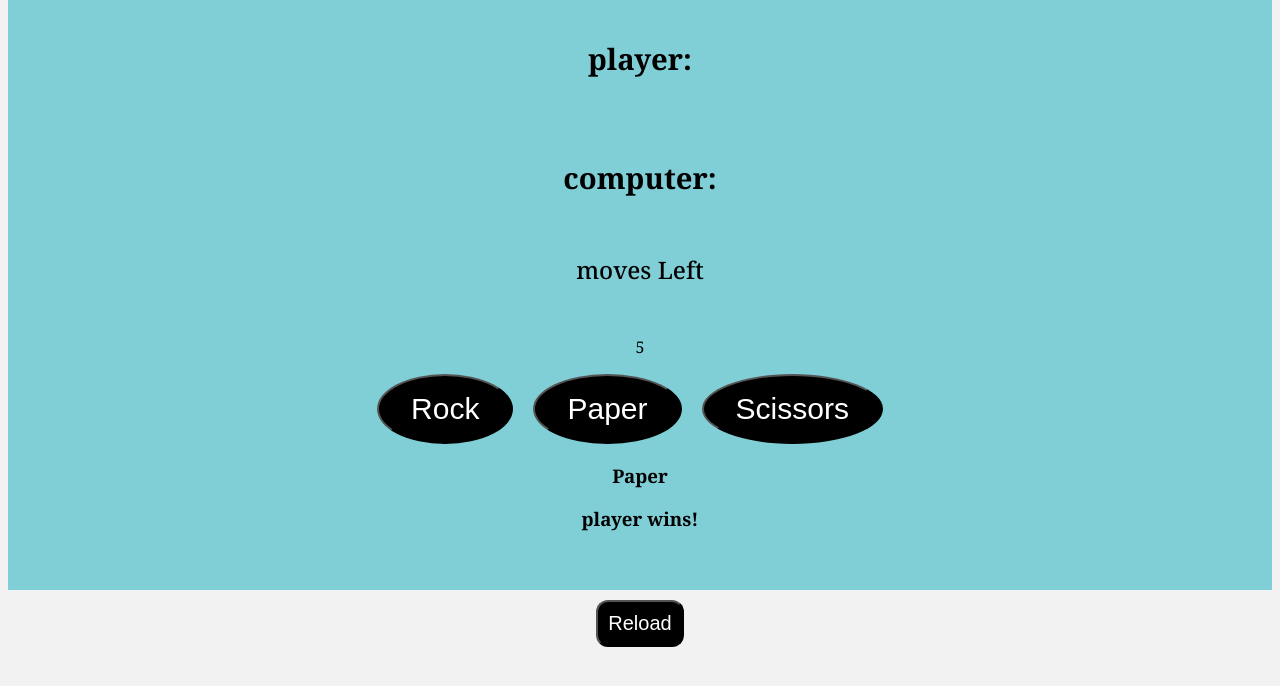
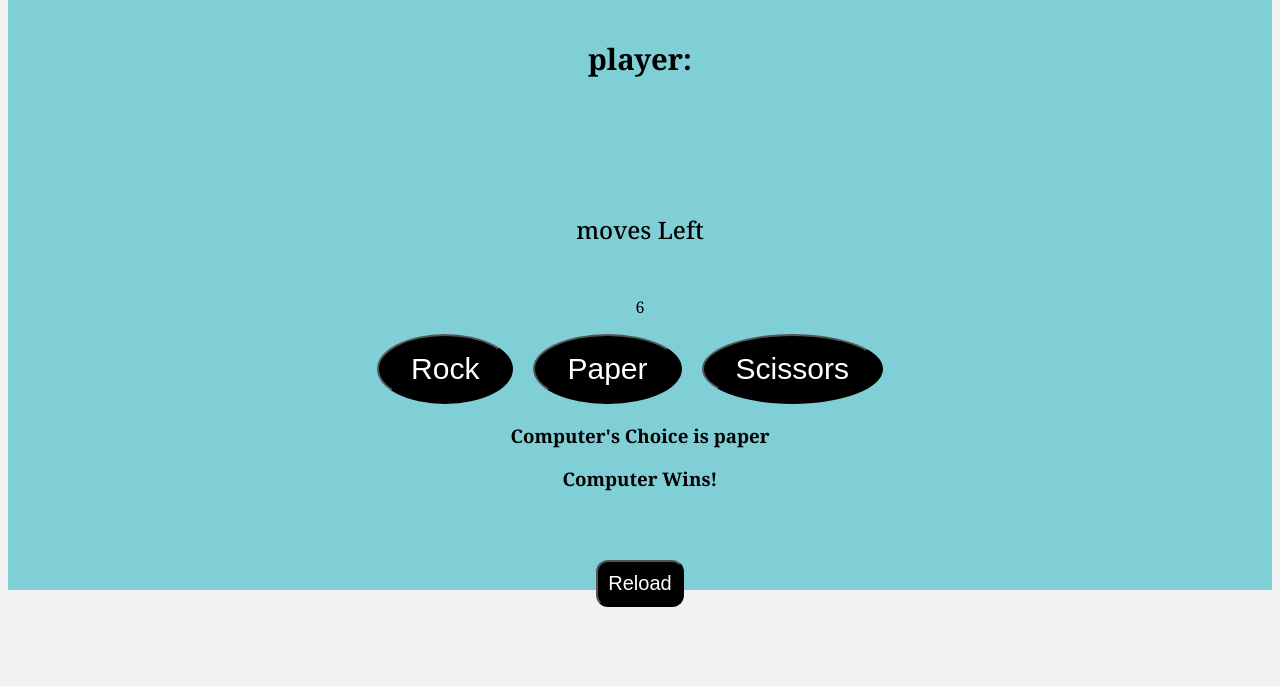
Before and after one commit to raheelaahmed/rock-paper-scossors, a plain HTML site: page index.html in a window 1280 px wide. Both pictures are taken after a click on the button "Rock". Shown: the part 86-772 px from the top of the page. Drawn offline with Linux system fonts and the light colour scheme; a web font is replaced by a local one.

Commit message:
add updated if else

```diff
--- a/assets/js/script.js
+++ b/assets/js/script.js
@@ -1,7 +1,37 @@
+const playerScore = document.getElementById("player1Score");
+const computerScore = document.getElementById("computerScore");
 
-let player;
-let computerChoice;
-let playerChoice;
+const cpmputer = document.getElementById("computers choice");
+
+const player = document.getElementById("players choice");
+const result = document.getElementById("result");
+const gameWinner = document.getElementById("gamewinner");
+const choice = ["rock", "paper", "scissor"];
+let moves = parseInt(document.getElementById("movesLeft").innerHTML);
+
+function gameChoice(playerChoice) {
+
+    let computerChoice = choice[Math.floor(Math.random() * 3)];
+    document.getElementById("computers choice").innerHTML = "Computer's Choice" + " " + "is" + " " + computerChoice;
+    let result = "";
+    if (playerChoice === computerChoice) {
+        result = "Its a Tie!";
+    }
+    else if (playerChoice === "rock" && computerChoice === "scissor") {
+        result = " Player Wins!";
+    }
+    else if (playerChoice === "paper" && computerChoice === "rock") {
+        result = " Player Wins!";
+    }
+    else if (playerChoice === "scissor" && computerChoice === "paper") {
+        result = " Player Wins!";
+    }
+    else {
+        result = " Computer Wins!";
+    }
+
+    document.getElementById("result").innerHTML = result;
+}
 
 
 
@@ -10,9 +40,8 @@ let playerChoice;
 
 
 
-function gameChoice() {
-    let rock = document.getElementsByClassName("rock").innerHTML;
-
+// let rock = document.getElementsByClassName("rock").innerHTML;
+/*
     let paper = document.getElementsByClassName("paper").innerHTML;
     let scissors = document.getElementsByClassName("scissor").innerHTML;
     const playerChoice = ("rock", "paper", "scissor");
@@ -26,11 +55,9 @@ function gameChoice() {
         document.getElementById("computers choice").innerHTML = "Scissor";
     }
 
-
     if (playerChoice === "scissor" && computerChoice === 1) {
         document.getElementById("result").innerHTML = "player wins!";
     }
-
 
     else if (playerChoice === "rock" && computerChoice === 2) {
         document.getElementById("result").innerHTML = "player wins!";
@@ -55,9 +82,7 @@ function gameChoice() {
 
 
 
-
 }
-
 
 function moveLeft() {
 
@@ -73,9 +98,7 @@ function moveLeft() {
         document.getElementById("gameover").style.display = "block";
     }
 
-
 }
-
 
 const reloadButton = document.getElementsByClassName("reload");
 
@@ -86,23 +109,33 @@ function reload() {
     window.location.reload();
 };
 
-let winner = document.querySelector("result");
-winner = "computer wins!";
-let winnerp = document.querySelector("result");
-winnerp = "player wins!";
-if (winner >= 4) {
-    document.getElementById("gamewinner").innerHTML = "computer wins";
+
+const winningConditions = {
+    "Rock": "scissors",
+    "Paper": "rock",
+    "Scissors": "paper"
+};
+
+let gameWinner = "";
+
+if (winningConditions[playerChoice] === computerChoice) {
+    gameWinner = "Player wins!";
+} else if (computerChoice === winningConditions[playerChoice]) {
+    gameWinner = "Computer wins!";
+} else {
+    gameWinner = "It's a tie!";
 }
-else if (winnerp >= 4) {
-    document.getElementById("gamewinner").innerHTML = "player wins";
-}
-else {
-    document.getElementById("gamewinner").innerHTML = "Its a Tie";
+
+// Update the game winner display or handle scores as needed (replace placeholder)
+document.getElementById("gamewinner").innerHTML = gameWinner;
+
+// Helper function to validate player and computer choices (optional)
+function isValidChoice(choice) {
+    return ["Rock", "Paper", "Scissors"].includes(choice);
 }
 
 
 let computerscore = 0;
-computerscore = computerscore + 1;
-if (winner = "computer wins!") {
-    console.log(computerscore);
-}
+computerscore++;
+
+document.getElementById("computerScore").innerHTML = computerscore;*/
--- a/index.html
+++ b/index.html
@@ -17,11 +17,11 @@
 
     <div class="game">
        <div class="player1" >
-     <h3> <span id="player1Score"> player:</span></h3>
+     <h3 id="player1Score"> player:</h3>
 
     </div>
     <div class="computer">
-      <h3> <span id="computerScore"> computer:</span></h3>
+      <h3 id="computerScore">  </h3>
 
     </div>
 
@@ -30,11 +30,14 @@
 
 
     <div class="options">
-      <button class="rock" onclick=" gameChoice(), moveLeft()">Rock</button>
-      <button class="paper" onclick=" gameChoice(), moveLeft()">Paper</button>
-      <button class="scissor" onclick=" gameChoice(), moveLeft()">Scissors</button>
+      <button class="rock" onclick= " gameChoice('rock')">Rock</button>
+      <button class="paper" onclick="gameChoice('paper')">Paper</button>
+      <button class="scissor" onclick="gameChoice('scissor')">Scissors</button>
     </div>
+
     <h3 id="computers choice"></h3>
+    <h3 id="players choice"></h3>
+
 
 
 
```
